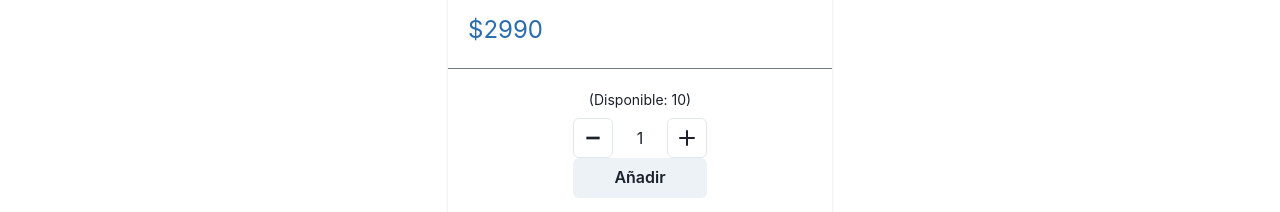
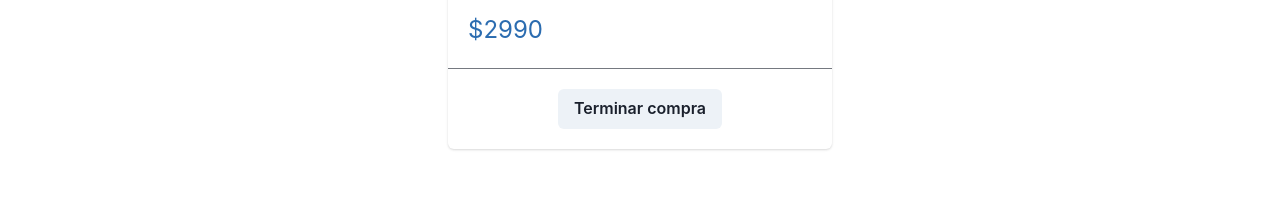
Before and after one commit to Calitrosss/CoderHouseM3-vite, a React (Vite) app: page /item/1 in a window 1280 px wide. Both pictures are taken after a click on the button "Añadir". Shown: the part 584-796 px from the top of the page. Built offline with nearby package versions, Linux system fonts and the light colour scheme.

Commit message:
disable add button when no stock and show finsh button after add item to cart

```diff
--- a/src/App.jsx
+++ b/src/App.jsx
@@ -1,4 +1,6 @@
 import { BrowserRouter, Routes, Route } from "react-router-dom";
+
+import { Container, Heading } from "@chakra-ui/react";
 
 import NavBar from "./components/NavBar";
 import ItemListContainer from "./components/ItemListContainer";
@@ -21,7 +23,16 @@ function App() {
             path="/item/:itemId"
             element={<ItemDetailContainer greeting="Detalle del producto" />}
           />
-          <Route path="*" element={<h1>404 NOT FOUND</h1>} />
+          <Route
+            path="*"
+            element={
+              <Container>
+                <Heading as={"h1"} size={"lg"} textAlign={"center"} p={4}>
+                  404 NOT FOUND
+                </Heading>
+              </Container>
+            }
+          />
         </Routes>
       </BrowserRouter>
     </>
--- a/src/asyncMock.js
+++ b/src/asyncMock.js
@@ -15,7 +15,7 @@ const productos = [
     title: "Baguette Tradicional 340g",
     description:
       "Pan Tradicional Francés, elaborado con masa madre , harina de trigo, centeno y semola . Su corteza es crocante y miga suave.",
-    stock: 20,
+    stock: 5,
     price: 1490,
     category: "masamadre",
     pictureUrl:
@@ -25,7 +25,7 @@ const productos = [
     id: "3",
     title: "Pan de Chocolate 90g",
     description: "Finas capas de masa rellenas de chocolate",
-    stock: 30,
+    stock: 8,
     price: 1490,
     category: "masadulce",
     pictureUrl:
@@ -36,7 +36,7 @@ const productos = [
     title: "Espiral de Canela 85g",
     description:
       "Espiral danesa muy crujiente, relleno de canela y pasta de azúcar rubia. Preparado según la tradición panadera y pastelera de Europa.",
-    stock: 40,
+    stock: 3,
     price: 2690,
     category: "masadulce",
     pictureUrl:
@@ -47,7 +47,7 @@ const productos = [
     title: "Pizza Italita Masa Madre Italita, 2 a 3 porciones",
     description:
       "Pizza artesanal elaborada con masa madre, harina de trigo, salsa de tomates, mozzarella, ricotta, pepperoni, champiñon, aceitunas negras, y albahaca. De textura esponjosa, aireada y con una base crocante. Tamaño 32 cm (redonda). Producto congelado. Se debe hornear a 200° por 15 - 20 minutos.",
-    stock: 20,
+    stock: 6,
     price: 9990,
     category: "temporada",
     pictureUrl:
@@ -57,7 +57,7 @@ const productos = [
     id: "6",
     title: "Pizza pepperoni La Local, de 4 a 6 porciones",
     description: "Masa con 24 horas de fermentación, salsa pomodoro, queso mozzarella y pepperoni.",
-    stock: 50,
+    stock: 5,
     price: 9990,
     category: "temporada",
     pictureUrl:
--- a/src/components/ItemCount.jsx
+++ b/src/components/ItemCount.jsx
@@ -4,12 +4,8 @@ import { useCount } from "../hooks/useCount";
 import { Center, ButtonGroup, IconButton, Button, Box } from "@chakra-ui/react";
 import { AddIcon, MinusIcon } from "@chakra-ui/icons";
 
-const ItemCount = ({ initial, min, max }) => {
-  const { count, increment, decrement } = useCount(initial, min, max);
-
-  const onAdd = () => {
-    console.warn("🚀 ~ file: ItemCount.jsx:11 ~ onAdd ~ count:", count);
-  };
+const ItemCount = ({ initial, max, onAdd }) => {
+  const { count, increment, decrement } = useCount(initial, max);
 
   return (
     <Box w="fit-content">
@@ -18,7 +14,7 @@ const ItemCount = ({ initial, min, max }) => {
         <Center>{count}</Center>
         <IconButton icon={<AddIcon />} onClick={increment} />
       </ButtonGroup>
-      <Button display={"block"} w="100%" onClick={onAdd}>
+      <Button display={"block"} w="100%" onClick={() => onAdd(count)} isDisabled={!max}>
         Añadir
       </Button>
     </Box>
--- a/src/components/ItemDetail.jsx
+++ b/src/components/ItemDetail.jsx
@@ -1,9 +1,28 @@
 /* eslint-disable react/prop-types */
-import { Card, CardBody, Heading, Text, Image, CardFooter, Stack, Divider } from "@chakra-ui/react";
+import { useState } from "react";
+import { Link } from "react-router-dom";
+
+import {
+  Card,
+  CardBody,
+  Heading,
+  Text,
+  Image,
+  CardFooter,
+  Stack,
+  Divider,
+  Button,
+} from "@chakra-ui/react";
 
 import ItemCount from "../components/ItemCount";
 
 const ItemDetail = ({ title, description, price, stock, pictureUrl }) => {
+  const [quantityAdded, setQuantityAdded] = useState(0);
+
+  const handleOnAdd = (quantity) => {
+    setQuantityAdded(quantity);
+  };
+
   return (
     <Card maxW="sm">
       <CardBody>
@@ -18,8 +37,16 @@ const ItemDetail = ({ title, description, price, stock, pictureUrl }) => {
       </CardBody>
       <Divider />
       <CardFooter alignItems="center" flexDirection="column" gap={2}>
-        <Text fontSize="sm">(Disponible: {stock})</Text>
-        <ItemCount initial={1} min={1} max={stock} />
+        {quantityAdded > 0 ? (
+          <Button as={Link} to={"/cart"}>
+            Terminar compra
+          </Button>
+        ) : (
+          <>
+            <Text fontSize="sm">(Disponible: {stock})</Text>
+            <ItemCount initial={1} max={stock} onAdd={handleOnAdd} />
+          </>
+        )}
       </CardFooter>
     </Card>
   );
--- a/src/hooks/useCount.js
+++ b/src/hooks/useCount.js
@@ -1,11 +1,7 @@
 import { useState } from "react";
 
-export const useCount = (initial = 0, min = 0, max = 5) => {
+export const useCount = (initial, max) => {
   const [count, setCount] = useState(initial);
-
-  if (initial < min || initial > max) {
-    initial = min;
-  }
 
   const increment = () => {
     if (count < max) {
@@ -14,7 +10,7 @@ export const useCount = (initial = 0, min = 0, max = 5) => {
   };
 
   const decrement = () => {
-    if (count > min) {
+    if (count > 1) {
       setCount((prev) => prev - 1);
     }
   };
```
